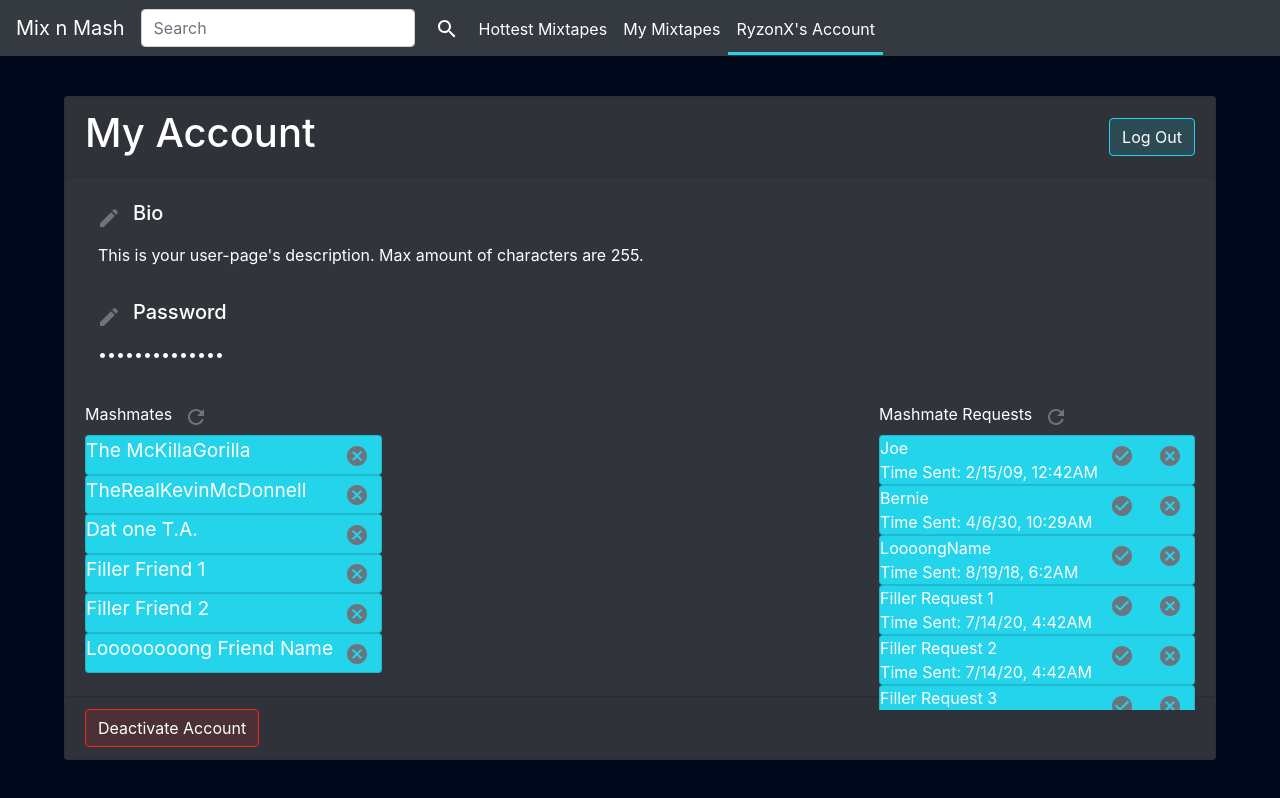
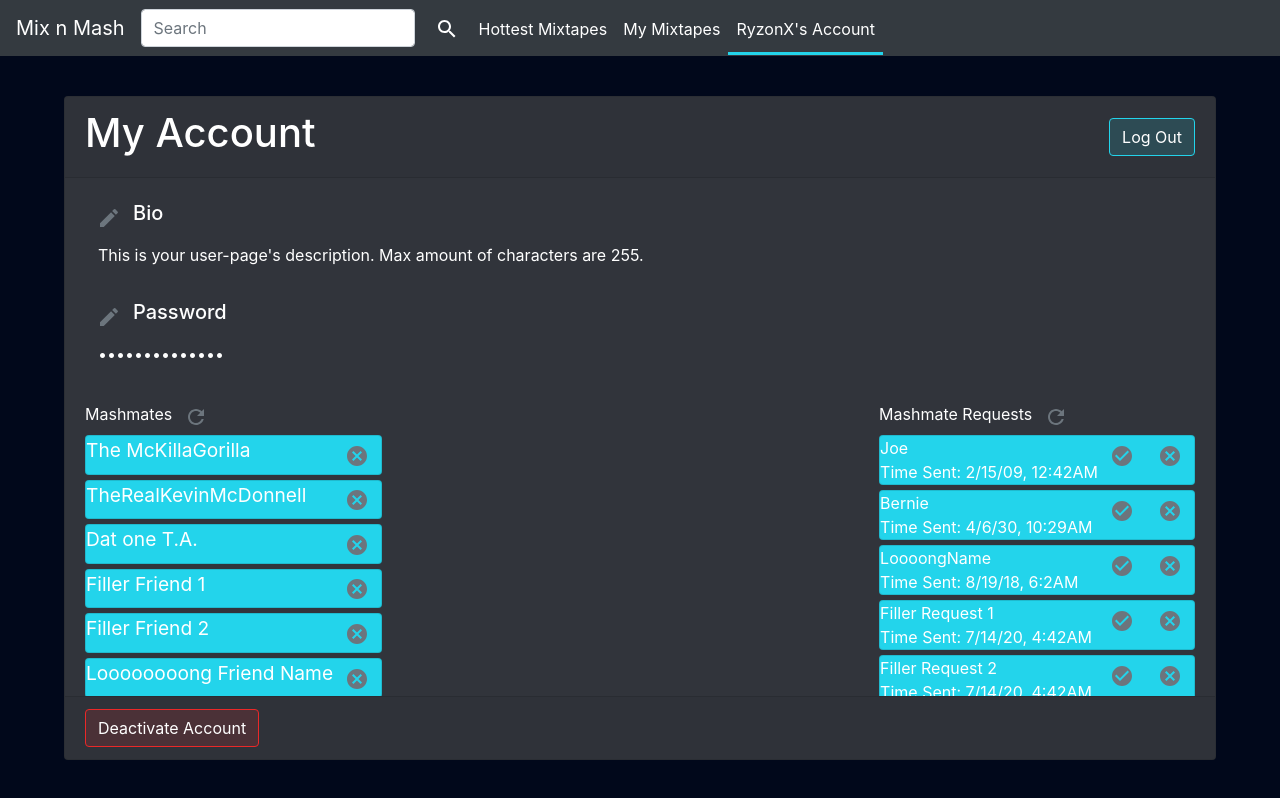
Before and after one commit to joe-weaver/mix-n-mash, a React (Create React App) app: page /Account in a window 1280 px wide. Built offline with nearby package versions, Linux system fonts and the light colour scheme.

Commit message:
fixed sign-in css and account css

```diff
--- a/src/components/MashmateCard/MashmateCardStyle.css
+++ b/src/components/MashmateCard/MashmateCardStyle.css
@@ -11,6 +11,10 @@
   background-color: var(--primary-color) !important;
 }
 
+.mashmate-card + .mashmate-card {
+  margin-top: 5px;
+}
+
 .mashmate-title {
   display: flex;
   justify-content: space-between;
--- a/src/components/MashmateRequestCard/MashmateRequestCardStyle.css
+++ b/src/components/MashmateRequestCard/MashmateRequestCardStyle.css
@@ -3,3 +3,7 @@
   flex-direction: row !important;
   justify-content: space-between;
 }
+
+.mashmate-request-card + .mashmate-request-card {
+  margin-top: 5px;
+}
--- a/src/global.css
+++ b/src/global.css
@@ -26,6 +26,7 @@
 /* rgb(4, 30, 78); */
 body {
   color: white !important;
+  overflow: hidden;
 }
 
 /* ##################################################################### */
--- a/src/pages/Account/Account.js
+++ b/src/pages/Account/Account.js
@@ -114,7 +114,7 @@ export default class Account extends React.Component {
                 </Link>
               </div>
             </Card.Header>
-            <Card.Body>
+            <Card.Body className="scroll-content">
               {/*Bio stuff  */}
               <div className="field-title">
                 {!this.state.editingBio && (
--- a/src/pages/SignIn/SignIn.js
+++ b/src/pages/SignIn/SignIn.js
@@ -15,8 +15,7 @@ export default class SignIn extends React.Component {
     return (
       <div className="splash-container">
         <Card className="text-center signin-card secondary-color-transparent">
-          <h1>Mix n' Mash</h1>
-          {!this.state.forgotCredential && !this.state.signup && <h2>Log In</h2>}
+          {!this.state.forgotCredential && !this.state.signup && <><h1>Mix n' Mash</h1><h2>Log In</h2></>}
           {this.state.forgotCredential && <h2>Forgot Password</h2>}
           {this.state.signup && <h2>Sign Up</h2>}
 
@@ -74,10 +73,9 @@ export default class SignIn extends React.Component {
                 <Form.Group controlId="formBasicPassword">
                   <Form.Label>Password</Form.Label>
                   <Form.Control type="password" placeholder="Password" />
-                  <Form.Label>Confirm Password</Form.Label>
                   <Form.Control type="password" placeholder="Confirm Password" />
                 </Form.Group>
-                <Button variant="primary" className="mm-btn-alt">
+                <Button variant="primary" className="mm-btn-alt" onClick={() => this.setState({forgotCredential: false, signup: false})}>
                   Create Account
                 </Button>
               </Form>
--- a/src/pages/SignIn/SignInStyle.css
+++ b/src/pages/SignIn/SignInStyle.css
@@ -11,6 +11,7 @@
   width: 80vw;
   max-width: 600px;
   height: 60vh;
+  min-height: 420px;
   padding: 5vh 5vw;
   box-shadow: 0px 2px 5px 3px rgba(0, 0, 0, 0.3);
   border-color: transparent;
```
